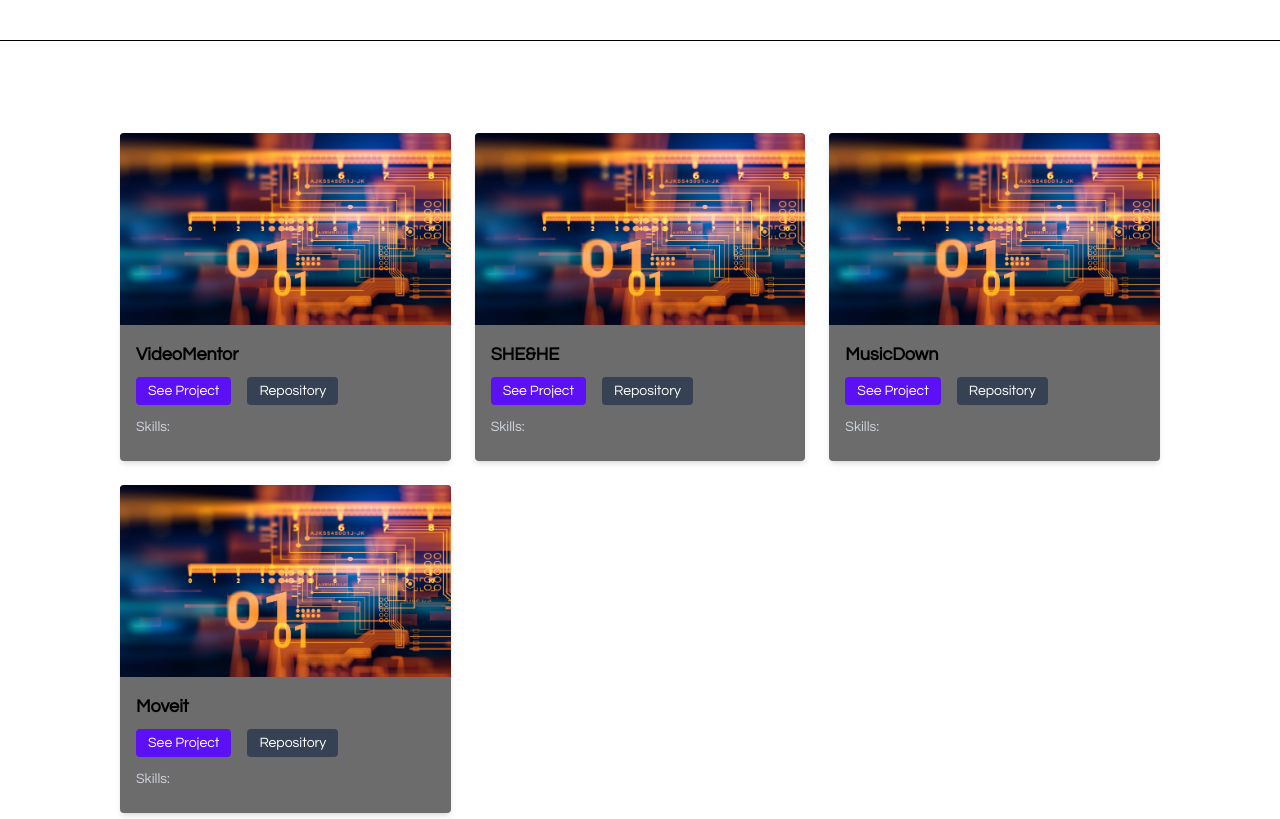
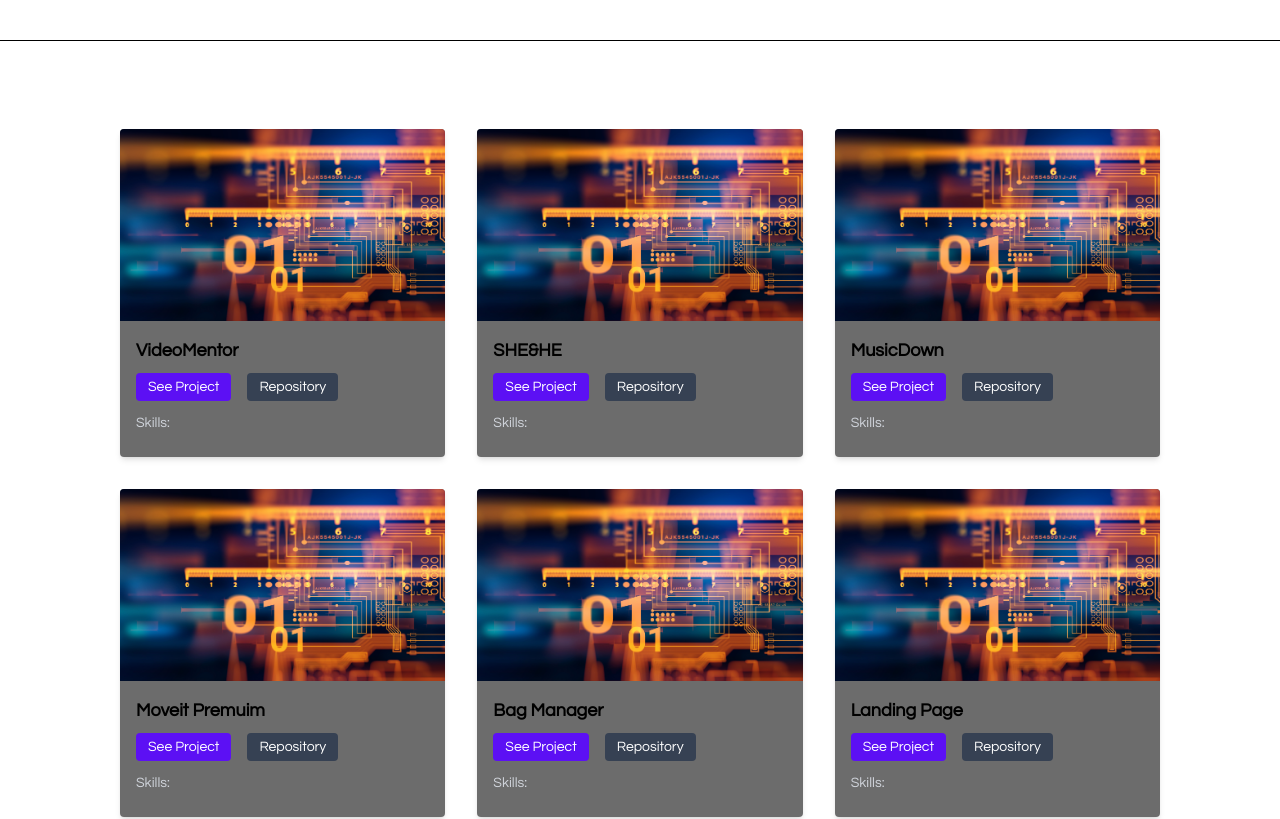
Before and after one commit to MatheusRodriguesEsoft/web-profile, a Next.js app: page / in a window 1280 px wide. Shown: the part 1600-2419 px from the top of the page. Built offline with nearby package versions, Linux system fonts and the light colour scheme.

Commit message:
default-projects

```diff
--- a/src/components/CardWork.tsx
+++ b/src/components/CardWork.tsx
@@ -8,7 +8,7 @@ interface CardWorkProps {
 
 export const CardWork = ({ work }: CardWorkProps) => {
   return (
-    <div className="bg-neutral-950/60 w-full max-w-[380px] h-auto rounded overflow-hidden shadow-md transition-transform hover:scale-102 duration-300 ease-in-out">
+    <div className="bg-neutral-950/60 w-full max-w-[400px] h-auto rounded overflow-hidden shadow-md transition-transform hover:scale-102 duration-300 ease-in-out">
       <div className="relative h-48 w-full rounded-t-sm">
         <Image
           src={work.img}
--- a/src/components/WorksSection.tsx
+++ b/src/components/WorksSection.tsx
@@ -14,7 +14,7 @@ export const WorksSection = () => {
     >
       <div className="w-full max-w-[1440px] px-[20px] md:px-[80px] lg:px-[120px] pt-16">
         <div className="w-full h-auto flex items-center justify-center">
-          <div className="w-full grid grid-cols-1 sm:grid-cols-2 lg:grid-cols-3 gap-6 justify-items-center">
+          <div className="w-full grid grid-cols-1 sm:grid-cols-2 lg:grid-cols-3 gap-8 justify-items-center">
             {works.map((work) => (
               <CardWork key={work.id} work={work} />
             ))}
--- a/src/resources/works.ts
+++ b/src/resources/works.ts
@@ -37,10 +37,26 @@ export const works: Work[] = [
   },
   {
     id: Math.random(),
-    name: 'Moveit',
+    name: 'Moveit Premuim',
     page: 'https://moveit.com.br',
     img: '/imgs/bg-default.jpg',
     repo: 'https://github.com/MTheusRodrigues/Moveit-Premium',
     skills: [ { id: 0, }]
   },
+  {
+    id: Math.random(),
+    name: 'Bag Manager',
+    page: 'https://bagmanager.com.br',
+    img: '/imgs/bg-default.jpg',
+    repo: 'https://github.com/MTheusRodrigues/Bag-Manager',
+    skills: [ { id: 0, }]
+  },
+  {
+    id: Math.random(),
+    name: 'Landing Page',
+    page: 'https://landingpage.com.br',
+    img: '/imgs/bg-default.jpg',
+    repo: 'https://github.com/MTheusRodrigues/Landign-Page',
+    skills: [ { id: 0, }]
+  },
 ]
```
